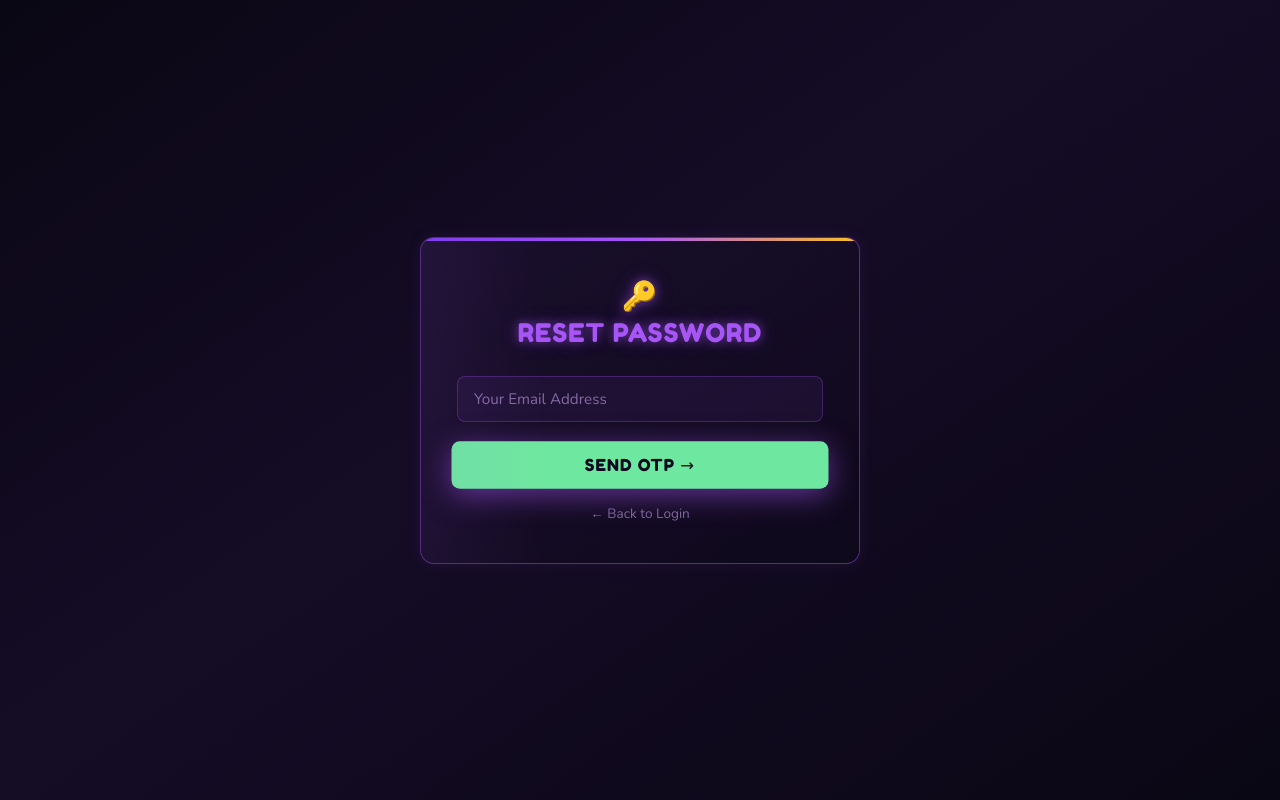
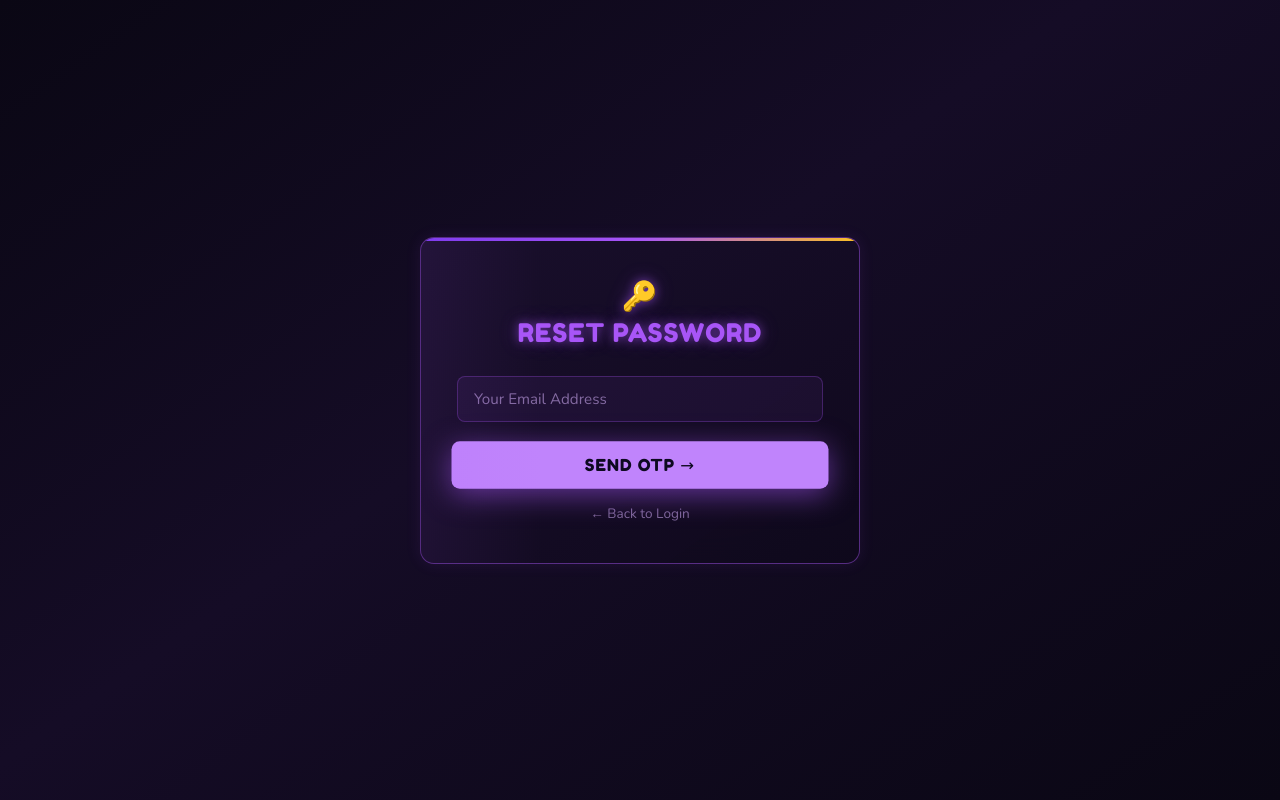
Before and after one commit to krishnaxtha14/buzzxzone, a Flask app: page /forgot in a window 1280 px wide, with the pointer over the restyled element. Run offline with Flask 3, Linux system fonts and the light colour scheme; some libraries are stand-ins or nearby versions.

Commit message:
Update style.css

```diff
--- a/static/style.css
+++ b/static/style.css
@@ -185,7 +185,7 @@ a:hover { text-shadow: 0 0 8px var(--green); }
   transform: translateX(-100%);
   transition: transform 0.4s;
 }
-.btn:hover  { transform: scale(1.03); box-shadow: 0 6px 28px rgba(168,85,247,0.55); background: #6ee7a0; }
+.btn:hover  { transform: scale(1.03); box-shadow: 0 6px 28px rgba(168,85,247,0.55); background: #c084fc; }
 .btn:hover::after { transform: translateX(100%); }
 .btn:active { transform: scale(0.97); }
 
```
